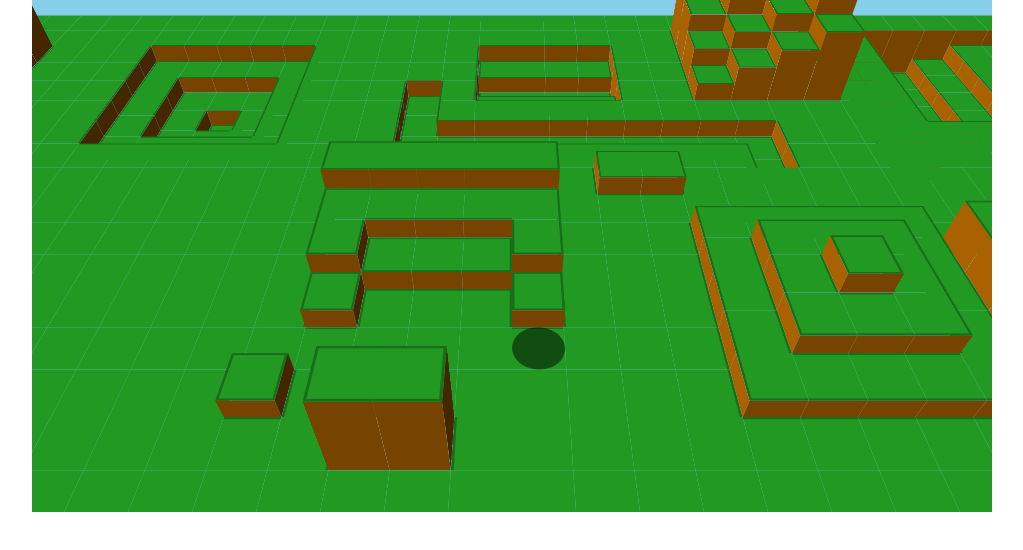
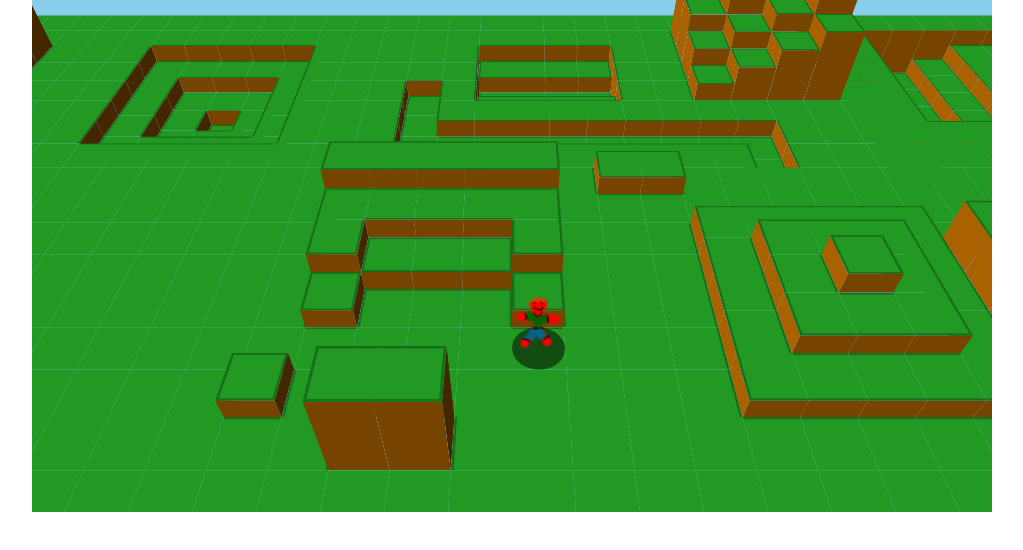
Before and after one commit to Cyborg572/aukera-library, a plain HTML site: page index.html in a window 1280 px wide. Shown: the whole page, without its empty margins (128-1151 px from the left). Drawn offline with Linux system fonts and the light colour scheme.

Commit message:
added actor image support

```diff
--- a/less/main.less
+++ b/less/main.less
@@ -32,5 +32,13 @@ html {
 	display: block; width: 1em; height: 1em;
 	border-radius: 0.5em;
 	.transform-origin(top left);
+	.transform-style(~"preserve-3d");
 	background: rgba(0,0,0, 0.5);
+
+	img {
+		position: absolute; bottom: 0.5em;
+		display: block; width: 1em; height: 1em;
+		.transform-origin(bottom center);
+		.transform(rotatex(-60deg));
+	}
 }
--- a/scripts/Actor.js
+++ b/scripts/Actor.js
@@ -24,12 +24,15 @@
 	 *
 	 */
 
-	auk.Actor = function (posx, posy, posz) {
+	auk.Actor = function (posx, posy, posz, image) {
 
 		// Position the actor
 		this.x = posx;
 		this.y = posy;
 		this.z = posz;
+
+		// Saves the path to the image
+		this.image = image;
 
 		// Game integration
 		this.game = null;
@@ -40,6 +43,11 @@
 		// Attach the HTML
 		this.html = document.createElement('div');
 		this.html.className = "actor";
+
+		// Add the image to the html
+		this.imageHTML = document.createElement('img');
+		this.imageHTML.src = this.image;
+		this.html.appendChild(this.imageHTML);
 
 	};
 
--- a/scripts/script.js
+++ b/scripts/script.js
@@ -58,7 +58,7 @@
 	//terrain.render(game.room);
 
 	player = game.addActor(
-		(new auk.Actor(5,5,6))
+		(new auk.Actor(5,5,6, 'images/actor.png'))
 		.add(new auk.Keybinding({
 			87 : 'up',
 			68 : 'right',
```
Also changed, not shown: images/actor.png (added).
